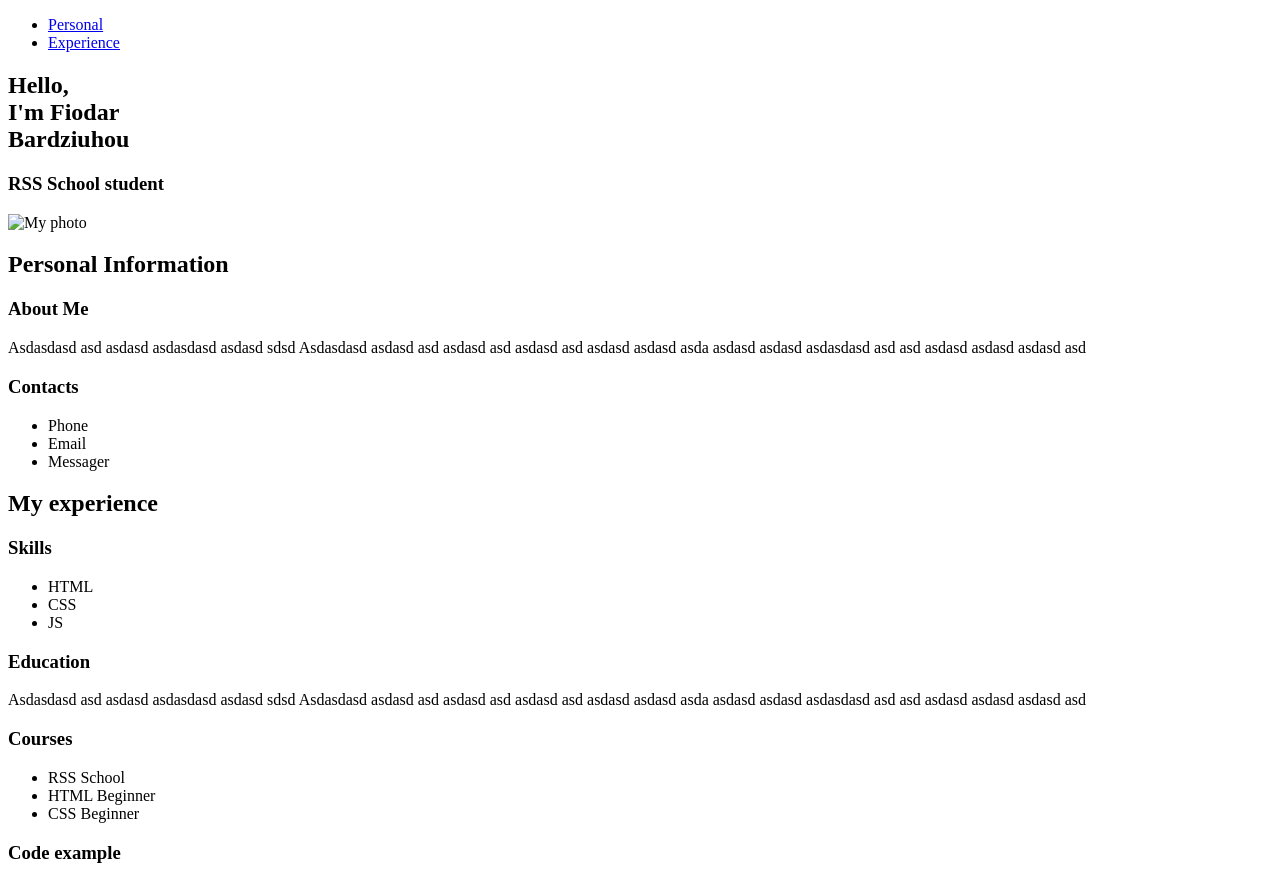
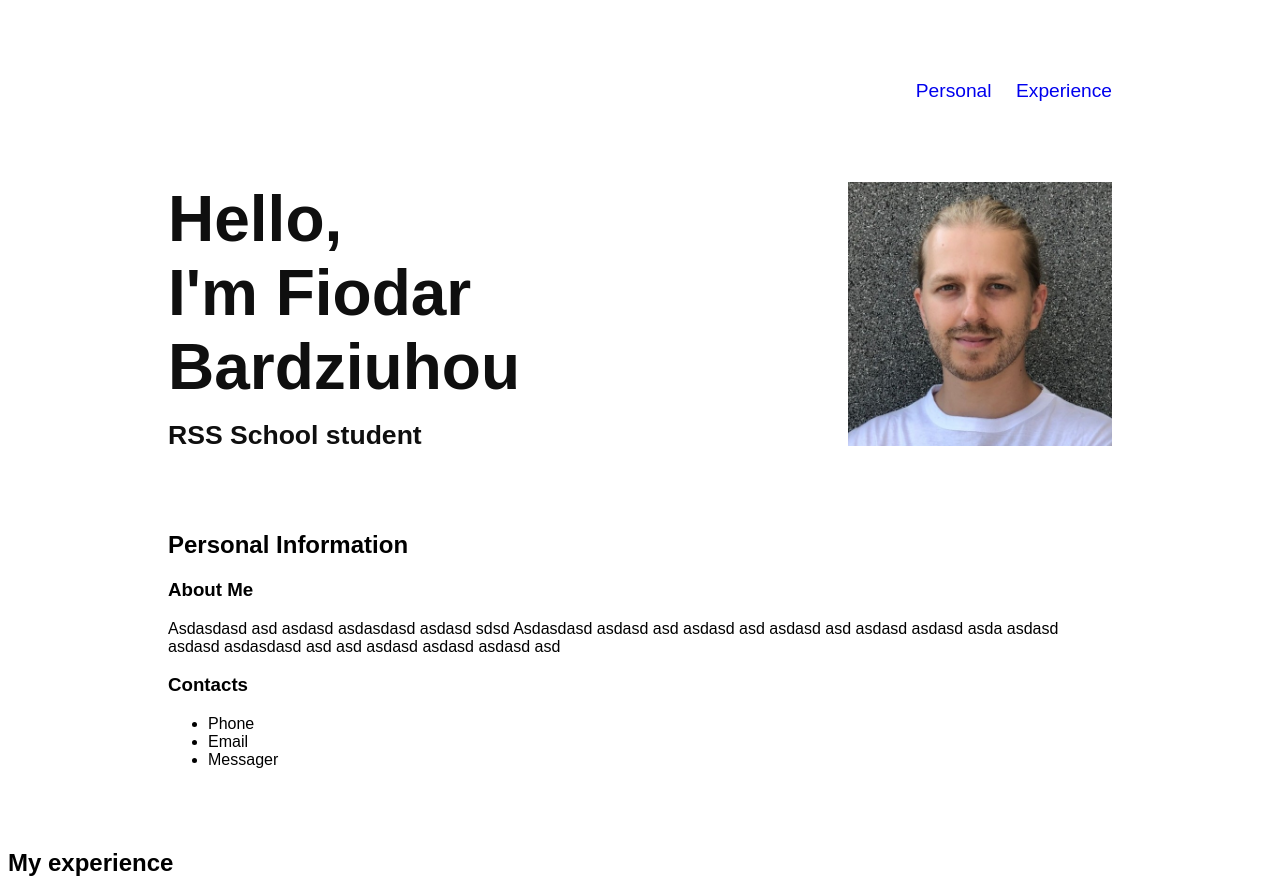
Before and after one commit to fiodarbardziuhou/rsschool-cv, a plain HTML site: page index.html in a window 1280 px wide. Shown: the top 880 px of the page. Drawn offline with Linux system fonts and the light colour scheme; a script that the page names is missing.

Commit message:
feat: add style to the CV intro bloc

```diff
--- a/css/style.css
+++ b/css/style.css
@@ -1,9 +1,60 @@
 body {
-    background-color: rgb(252, 252, 252);
+  font-family: sans-serif;
+}
+
+.intro {
+  position: relative;
+  padding: 0px;
+  margin: 0px;
+}
+
+nav ul {
+  margin: 80px 160px 0px 160px;
+  padding: 0px;
+  text-align: right;
+}
+
+nav ul li {
+  display: inline;
+  font-family: sans-serif;
+  padding: 0px;
+  margin: 0px;
   }
-  h1 {
-    color: rgb(15, 15, 15);
-  }
-  p {
-    color: rgb(32, 32, 32);
-  }
+
+#menu-item {
+  padding-left: 20px;
+}
+
+#menu-item a {
+  text-decoration: none;
+  font-size: larger;
+}
+
+.hero-text {
+  font-family: sans-serif;
+  font-size: xx-large;
+  margin: 80px 160px 80px 160px;
+  color: rgb(15, 15, 15);
+}
+
+.hero-text h1 {
+  margin: 16px 0px;
+  padding: 0px;
+}
+
+.hero-text h5 {
+  margin: 16px 0px;
+  padding: 0px;
+}
+
+#personal-photo {
+  width: 264px;
+	display: block;
+	margin: 0px;
+  float:right;
+	}
+
+.personal {
+  padding: 0px;
+  margin: 80px 160px 80px 160px;
+}
--- a/index.html
+++ b/index.html
@@ -6,29 +6,36 @@
     <meta name="viewport" content="width=device-width, initial-scale=1.0">
     <meta http-equiv="X-UA-Compatible" content="ie=edge">
     <title>My Website</title>
-    <link rel="stylesheet" href="./style.css">
+    <link rel="stylesheet" href="./css/style.css">
     <link rel="icon" href="./favicon.ico" type="image/x-icon">
   </head>
 
   <body>
+    <main>
+      <div class="intro">
         <header>
           <nav>
-        <ul> <!--Add landing links to each section insted #-->
-          <li><a href="#">Personal</a></li>
-          <li><a href="#">Experience</a></li>
+            <ul>
+              <li id="menu-item"><a href="#Personal">Personal</a></li>
+              <li id="menu-item"><a href="#Experience">Experience</a></li>
             </ul>
           </nav>
         </header>
+        <div class="hero-text">
+          <img src="img/photo.jpg" alt="My photo" id="personal-photo">
+          <h1>Hello,
+            <br>I'm Fiodar
+            <br>Bardziuhou
+          </h1>
+          <h5>RSS School student</h5>
+        </div>
+      </div>
 
-    <main>
-      <section> <!--Add block style .first-screen-->
-        <h1>Hello, <br>I'm Fiodar <br>Bardziuhou</h1>
-        <h3>RSS School student</h3>
-        <img src="#" alt="My photo"> <!--Add img css style .myphoto-->
-      </section>
 
+
+      <section class="personal">
         <h2>Personal Information</h2>
-      <section> <!--Add style .personal-info-->
+        <div> <!--Add style .personal-info-->
           <h3>About Me</h3>
           <p>
             Asdasdasd asd asdasd asdasdasd asdasd sdsd
@@ -36,17 +43,20 @@
             asdasd asdasd asda asdasd asdasd asdasdasd
             asd asd asdasd asdasd asdasd asd
           </p>
-      </section>
-      <section> <!--Add style .Contacts with width-->
+        </div>
+
+        <div> <!--Add style .Contacts with width-->
           <h3>Contacts</h3>
             <ul>
               <li>Phone</li>
               <li>Email</li>
               <li>Messager</li>
             </ul>
+        </div>
       </section>
 
-      <h2>My experience</h2>
+
+      <h2 id="Experience">My experience</h2>
       <section>
         <h3>Skills</h3>
           <ul>
```
Also changed, not shown: img/photo.jpg (added). Lines whose indentation alone changed are shown as unchanged.
